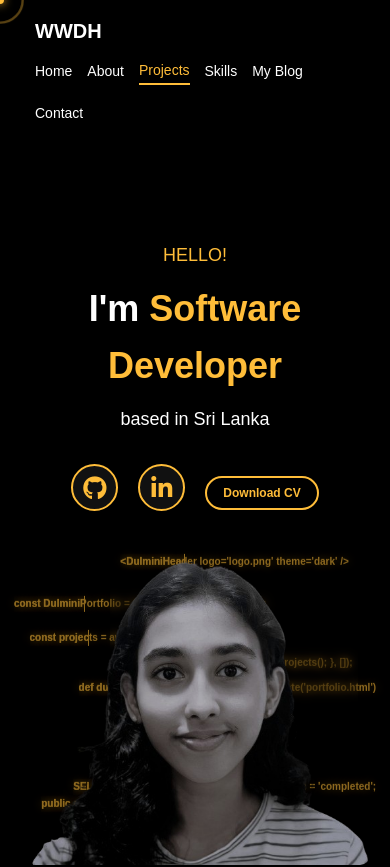
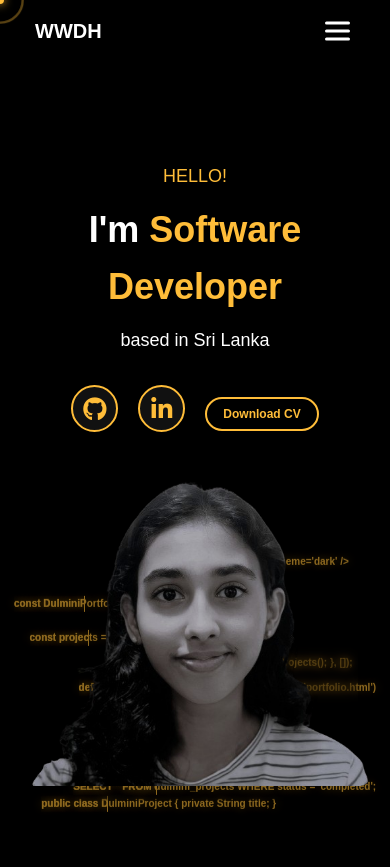
Before and after one commit to dulmini11/DulminiPortfolio, a React (Vite) app: page / in a window 390 px wide. Shown: the top 867 px of the page. Built offline with nearby package versions, Linux system fonts and the light colour scheme.

Commit message:
Add responsive mobile hamburger menu

```diff
--- a/src/App.css
+++ b/src/App.css
@@ -58,6 +58,94 @@
 
   .nav-link.active {
     border-bottom: 2px solid #ffbd39;
+  }
+
+  .nav-popup .nav-link {
+    color: white;               /* default text color */
+    font-size: 16px;
+    text-align: center;         /* center text inside box */
+    background-color: black;    /* black box */
+    border: none;
+    cursor: pointer;
+    padding: 10px 0;            /* height of box */
+    width: 70%;                /* full width of popup */
+    border-radius: 4px;         /* optional rounded corners */
+    position: relative;         /* for underline */
+    left: 30px;
+    display: block;             /* each link on its own row */
+  }
+  .nav-popup .nav-link.active {
+    color: #ffbd39;              /* active text color */
+  }
+
+  .nav-popup .nav-link.active::after {
+    content: '';
+    position: absolute;
+    left: 0;
+    bottom: 0;
+    width: 100%;
+    height: 2px;                /* thickness of underline */
+    background-color: #ffbd39;
+  }
+
+  /* Hamburger menu for mobile */
+  .hamburger {
+    display: none;
+    flex-direction: column;
+    cursor: pointer;
+    gap: 5px;
+    background: none;
+    border: none;
+    position: absolute;
+    right: 20px;
+    top: 50%;
+    transform: translateY(-50%);
+    z-index: 200;
+  }
+
+  .hamburger .bar {
+    width: 25px;
+    height: 3px;
+    background-color: white;
+    border-radius: 2px;
+  }
+
+  /* Small popup menu */
+  .nav-popup {
+    display: none;
+    position: absolute;
+    top: 60px;            /* below header */
+    right: 10px;          /* align with hamburger */
+    background: black;    /* dark box */
+    border-radius: 8px;
+    padding: 20px;
+    box-shadow: 0 5px 15px rgba(0,0,0,0.3);
+    z-index: 150;
+    width: 50%;           /* set popup width to 50% */
+    max-width: 250px;     /* optional max width */
+    min-width: 150px;     /* optional min width */
+  }
+
+  .nav-popup.active {
+    display: flex;
+    flex-direction: column;
+    gap: 10px;
+  }
+
+  .nav-popup .nav-link {
+    color: white;
+    font-size: 16px;
+    text-align: left;
+    background: none;
+    border: none;
+    cursor: pointer;
+  }
+
+  /* Mobile styles */
+  @media screen and (max-width: 768px) {
+    .hamburger {
+      display: flex;
+    }
   }
 
   .section {
--- a/src/App.jsx
+++ b/src/App.jsx
@@ -113,6 +113,7 @@ useEffect(() => {
       });
     }
     setActiveSection(sectionId);
+    setShowMenu(false);
   };
 
   const form = useRef();
@@ -284,58 +285,37 @@ useEffect(() => {
     subject: '',
     message: ''
   });
-
-  const handleChange = (e) => {
-    const { name, value } = e.target;
-    setFormData({
-      ...formData,
-      [name]: value
-    });
-  };
+  const [showMenu, setShowMenu] = useState(false); // For mobile menu toggle
 
   return (
     <div className="portfolio">
-      {/* Header */}
       <header className="header">
         <div className="logo">WWDH</div>
-        <nav className="nav">
-          <button
-            className={activeSection === 'home' ? 'nav-link active' : 'nav-link'}
-            onClick={() => scrollToSection('home')}
-          >
-            Home
-          </button>
-          <button
-            className={activeSection === 'about' ? 'nav-link active' : 'nav-link'}
-            onClick={() => scrollToSection('about')}
-          >
-            About
-          </button>
-          <button
-            className={activeSection === 'projects' ? 'nav-link active' : 'nav-link'}
-            onClick={() => scrollToSection('projects')}
-          >
-            Projects
-          </button>
-          <button
-            className={activeSection === 'skills' ? 'nav-link active' : 'nav-link'}
-            onClick={() => scrollToSection('skills')}
-          >
-            Skills
-          </button>
-          <button
-            className={activeSection === 'blog' ? 'nav-link active' : 'nav-link'}
-            onClick={() => scrollToSection('blog')}
-          >
-            My Blog
-          </button>
-          <button
-            className={activeSection === 'contact' ? 'nav-link active' : 'nav-link'}
-            onClick={() => scrollToSection('contact')}
-          >
-            Contact
-          </button>
-        </nav>
+
+        {/* Hamburger Menu */}
+        <button
+          className="hamburger"
+          onClick={() => setShowMenu(!showMenu)}
+        >
+          <span className="bar"></span>
+          <span className="bar"></span>
+          <span className="bar"></span>
+        </button>
+
+        {/* Navigation Popup */}
+        <div className={`nav-popup ${showMenu ? 'active' : ''}`}>
+          <nav className="nav">
+            {['home', 'about', 'projects', 'skills', 'blog', 'contact'].map((section) => (
+              <button
+                key={section}
+                className={activeSection === section ? 'nav-link active' : 'nav-link'}
+                onClick={() => scrollToSection(section)}
+              >
+                {section === 'blog' ? 'My Blog' : section.charAt(0).toUpperCase() + section.slice(1)}
+              </button>
+            ))}
+          </nav>
+        </div>
       </header>
 
       <main className="main-content">
```
